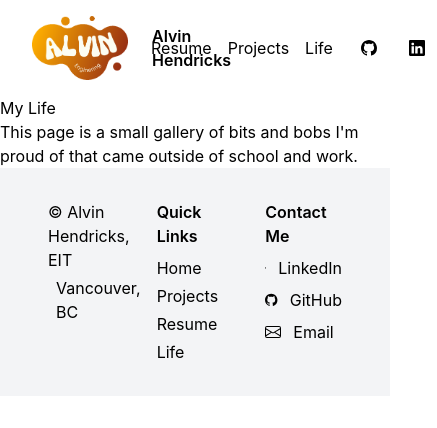
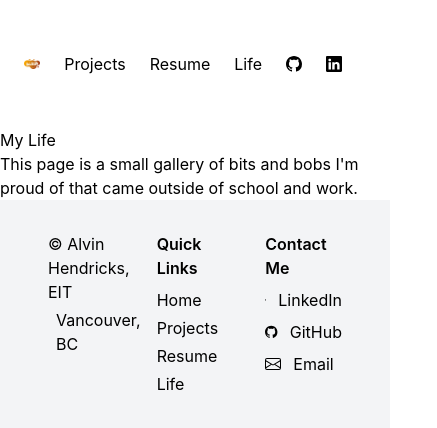
Before and after one commit to A5H-git/website, a React (Vite) app in the folder frontend/app/: page /life in a window 390 px wide. Shown: the top 428 px of the page, 437 px wide, since content can reach past the window. Built offline with nearby package versions, Linux system fonts and the light colour scheme.

Commit message:
Updated navbar styling

```diff
--- a/frontend/app/src/components/Navbar/Navbar.tsx
+++ b/frontend/app/src/components/Navbar/Navbar.tsx
@@ -7,29 +7,35 @@ import { ButtonIcon } from "../ButtonIcon";
 
 function Navbar() {
   return (
-    <div className="flex gap-4 justify-between items-center px-4 py-3 h-16">
+    <div className="flex gap-6 justify-between items-center my-4 px-2 py-4 h-16">
 
       {/* Logo */}
       <Link to="/" className="flex items-center gap-6">
-        <img src="/favicon.png" alt="logo" className="h-16 w-24 object-contain"  />
-        <span className="font-semibold">Alvin Hendricks</span>
+        <img
+          src="/favicon.png"
+          alt="logo"
+          className="h-32 w-32 object-contain"
+        />
+        <span className="font-semibold hidden sm:inline">
+          Alvin Hendricks
+        </span>
       </Link>
 
       {/* Navigation */}
-      <nav className="flex items-center gap-4">
+      <nav className="flex flex-3  justify-end items-center">
+        <div className="flex gap-6">
+          <Link to="/projects" className="hover:text-accent">
+            Projects
+          </Link>
           <Link to="/resume" className="hover:text-accent">
             Resume
-        </Link>
-        <Link to="/projects" className="hover:text-accent">
-          Projects
           </Link>
           <Link to="/life" className="hover:text-accent">
             Life
           </Link>
-      </nav>
+        </div>
 
-      {/* Socials */}
-      <div className="flex flex-1 items-center justify-end gap-2">
+        <div className="flex px-3">
           <ButtonIcon link={GITHUB_URL} ariaLabel="GitHub Profile">
             <GitHubIcon />
           </ButtonIcon>
@@ -37,6 +43,9 @@ function Navbar() {
             <LinkedInIcon />
           </ButtonIcon>
         </div>
+      </nav>
+
+      {/* Socials */}
     </div>
   );
 }
```
Lines whose indentation alone changed are shown as unchanged.
